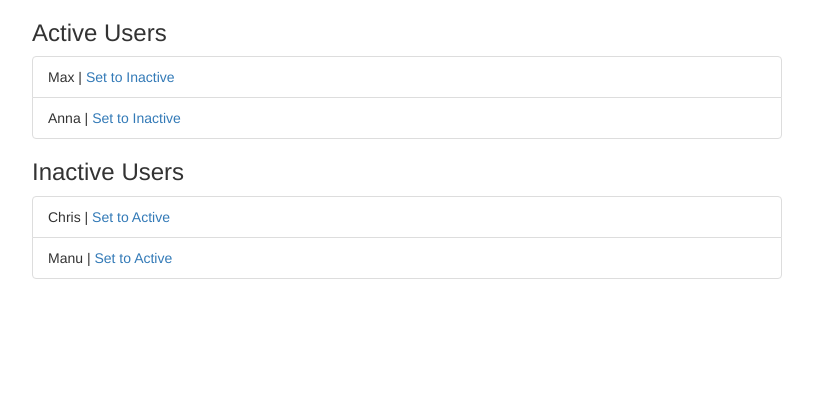
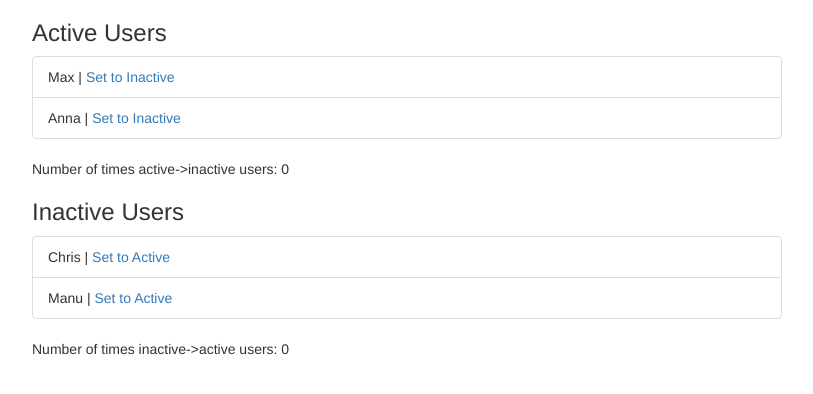
Before and after one commit to Mackander/demo1, an Angular app: page / in a window 1280 px wide. Shown: the top 394 px of the page, without its empty margins (233-1046 px from the left). Built offline with nearby package versions, Linux system fonts and the light colour scheme.

Commit message:
Added counter service for assignment 5

```diff
--- a/src/app/app.module.ts
+++ b/src/app/app.module.ts
@@ -13,6 +13,7 @@ import { UnlessDirective } from './Directives/unless.directive';
 import { ActiveUsersComponent } from './assignment5/active-users/active-users.component';
 import { InactiveUsersComponent } from './assignment5/inactive-users/inactive-users.component';
 import { UserService } from './assignment5/users.service';
+import { CounterService } from './assignment5/counter.service';
 
 @NgModule({
   declarations: [
@@ -31,7 +32,7 @@ import { UserService } from './assignment5/users.service';
     BrowserModule,
     FormsModule
   ],
-  providers: [UserService],
+  providers: [UserService, CounterService],
   bootstrap: [AppComponent]
 })
 export class AppModule { }
--- a/src/app/assignment5/active-users/active-users.component.html
+++ b/src/app/assignment5/active-users/active-users.component.html
@@ -6,3 +6,4 @@
     {{ user }} | <a href="#" (click)="onSetToInactive(i)">Set to Inactive</a>
   </li>
 </ul>
+<p>Number of times active->inactive users: {{counterService.activeToInactiveCounter}}</p>
--- a/src/app/assignment5/active-users/active-users.component.ts
+++ b/src/app/assignment5/active-users/active-users.component.ts
@@ -1,5 +1,6 @@
-import { Component, Input, OnInit } from '@angular/core';
+import { Component, OnInit } from '@angular/core';
 import { UserService } from '../users.service';
+import { CounterService } from '../counter.service';
 
 @Component({
   selector: 'app-active-users',
@@ -7,9 +8,10 @@ import { UserService } from '../users.service';
   styleUrls: ['./active-users.component.css']
 })
 export class ActiveUsersComponent implements OnInit {
-  @Input() users: string[];
+  users: string[];
 
-  constructor(private userService: UserService) { }
+  constructor(private userService: UserService,
+    private counterService: CounterService) { }
 
   ngOnInit() {
     this.users = this.userService.activeUsers;
--- /dev/null
+++ b/src/app/assignment5/counter.service.ts
@@ -0,0 +1,4 @@
+export class CounterService {
+    activeToInactiveCounter = 0;
+    inactiveToActiveCounter = 0;
+}
--- a/src/app/assignment5/inactive-users/inactive-users.component.html
+++ b/src/app/assignment5/inactive-users/inactive-users.component.html
@@ -6,3 +6,4 @@
     {{ user }} | <a href="#" (click)="onSetToActive(i)">Set to Active</a>
   </li>
 </ul>
+<p>Number of times inactive->active users: {{counterService.inactiveToActiveCounter}}</p>
--- a/src/app/assignment5/inactive-users/inactive-users.component.ts
+++ b/src/app/assignment5/inactive-users/inactive-users.component.ts
@@ -1,5 +1,6 @@
-import { Component, Input, OnInit } from '@angular/core';
+import { Component, OnInit } from '@angular/core';
 import { UserService } from '../users.service';
+import { CounterService } from '../counter.service';
 
 @Component({
   selector: 'app-inactive-users',
@@ -7,9 +8,10 @@ import { UserService } from '../users.service';
   styleUrls: ['./inactive-users.component.css']
 })
 export class InactiveUsersComponent implements OnInit {
-  @Input() users: string[];
+  users: string[];
 
-  constructor(private userService: UserService) { }
+  constructor(private userService: UserService,
+    private counterService: CounterService) { }
 
   ngOnInit() {
     this.users = this.userService.inactiveUsers;
--- a/src/app/assignment5/users.service.ts
+++ b/src/app/assignment5/users.service.ts
@@ -1,17 +1,23 @@
+import { Injectable } from '@angular/core';
+import { CounterService } from '../assignment5/counter.service';
+
+@Injectable()
 export class UserService {
 
     activeUsers = ['Max', 'Anna'];
     inactiveUsers = ['Chris', 'Manu'];
 
-    constructor() { }
+    constructor(private counterService: CounterService) { }
 
     userSetToInactive(id: number) {
         this.inactiveUsers.push(this.activeUsers[id]);
         this.activeUsers.splice(id, 1);
+        this.counterService.activeToInactiveCounter = this.counterService.activeToInactiveCounter + 1;
     }
 
     userSetToActive(id: number) {
         this.activeUsers.push(this.inactiveUsers[id]);
         this.inactiveUsers.splice(id, 1);
+        this.counterService.inactiveToActiveCounter = this.counterService.inactiveToActiveCounter + 1;
     }
 }
```
